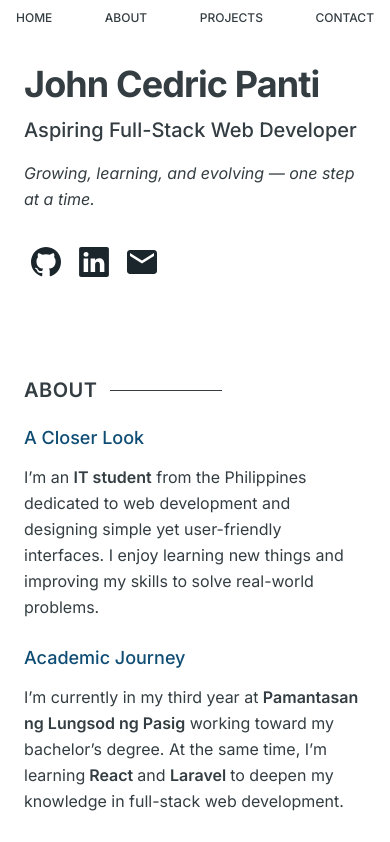
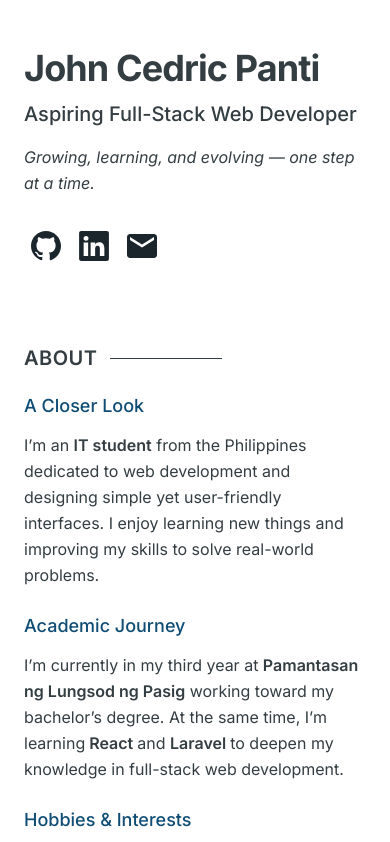
Before and after one commit to Cedrickkk/cedrick, a React (Vite) app: page / in a window 390 px wide. Shown: the top 842 px of the page. Built offline with nearby package versions, Linux system fonts and the light colour scheme.

Commit message:
fixed: navigation styling issue

```diff
--- a/src/components/Navigation.tsx
+++ b/src/components/Navigation.tsx
@@ -12,7 +12,7 @@ export default function Navigation() {
   };
 
   return (
-    <nav className="fixed left-0 top-0 z-40 min-h-16 w-full justify-center bg-white/30 backdrop-blur-sm supports-[backdrop-filter]:bg-secondary/80 md:flex md:items-center">
+    <nav className="fixed left-0 top-0 z-40 hidden min-h-16 w-full justify-center bg-white/30 backdrop-blur-sm supports-[backdrop-filter]:bg-secondary/80 md:flex md:items-center">
       <ul
         className="flex items-center justify-between gap-4 text-xs font-medium uppercase"
         onClick={handleSmoothScroll}
--- a/src/sections/Hero.tsx
+++ b/src/sections/Hero.tsx
@@ -2,7 +2,7 @@ export default function Hero() {
   return (
     <header
       id="home"
-      className="mx-auto max-w-screen-xl px-6 py-16 md:px-12 md:py-28 lg:flex lg:min-h-screen lg:flex-col lg:items-center lg:justify-center lg:px-24 lg:py-0"
+      className="mx-auto max-w-screen-xl px-6 py-12 md:px-12 md:py-28 lg:flex lg:min-h-screen lg:flex-col lg:items-center lg:justify-center lg:px-24 lg:py-0"
     >
       <h1 className="text-4xl font-bold tracking-tight sm:text-5xl">
         John Cedric Panti
```
